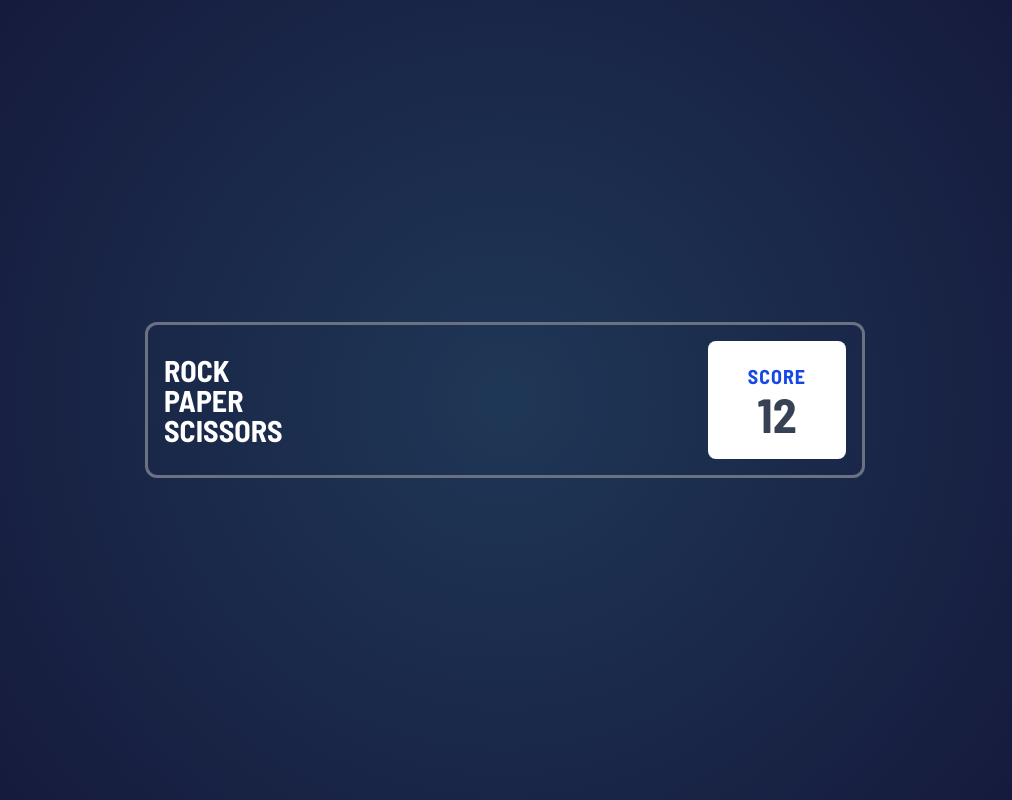
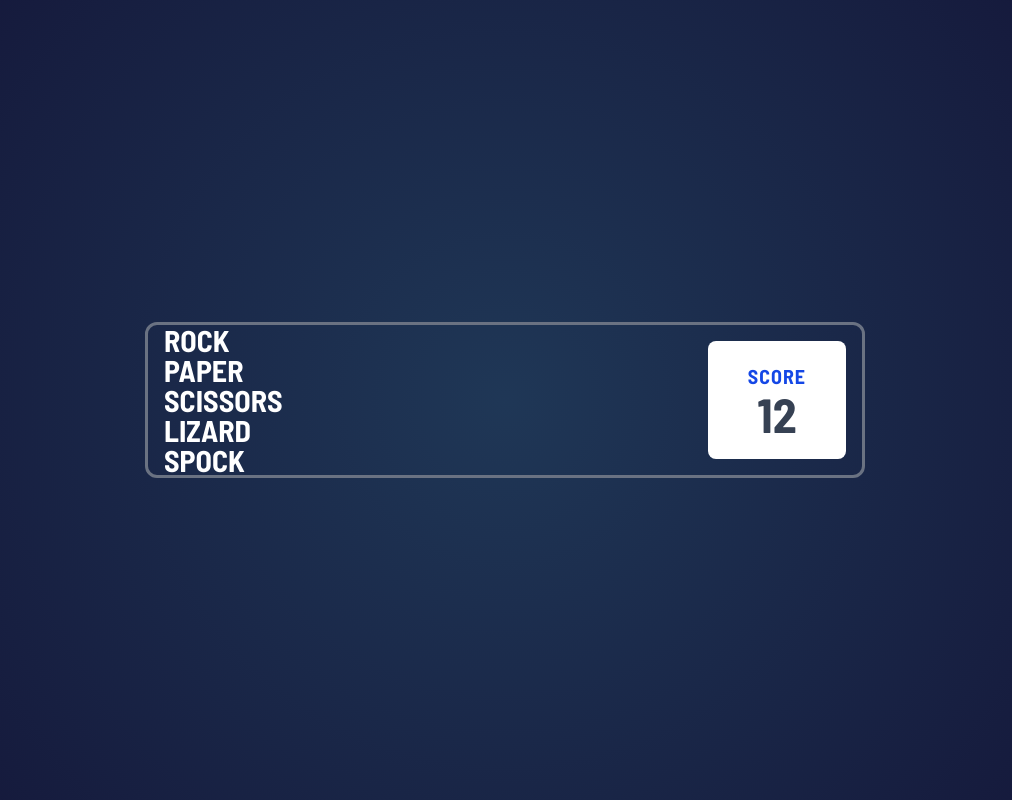
Before and after one commit to CodingWithLaiba/RPS-Game, a React (Vite) app: page / in a window 1280 px wide. Shown: the whole page, without its empty margins (135-1147 px from the left). Built offline with nearby package versions, Linux system fonts and the light colour scheme.

Commit message:
Add new items name in header for game

```diff
--- a/src/components/ScoreBoard.jsx
+++ b/src/components/ScoreBoard.jsx
@@ -5,6 +5,8 @@ export default function ScoreBoard({ score }) {
         <h1>Rock</h1>
         <h1>Paper</h1>
         <h1>Scissors</h1>
+        <h1>Lizard</h1>
+        <h1>Spock</h1>
       </div>
       <div className="bg-white h-full p-10 border-0 rounded-lg flex flex-col justify-center items-center">
         <p className="text-xl text-center text-blue-700 font-bold tracking-wider uppercase">
```
